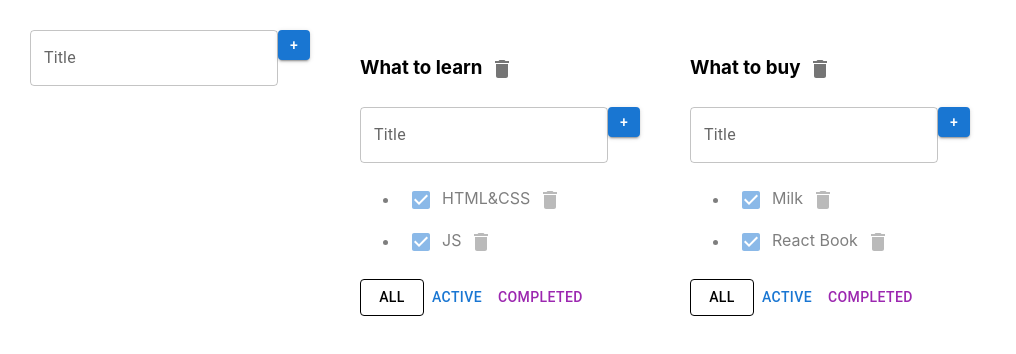
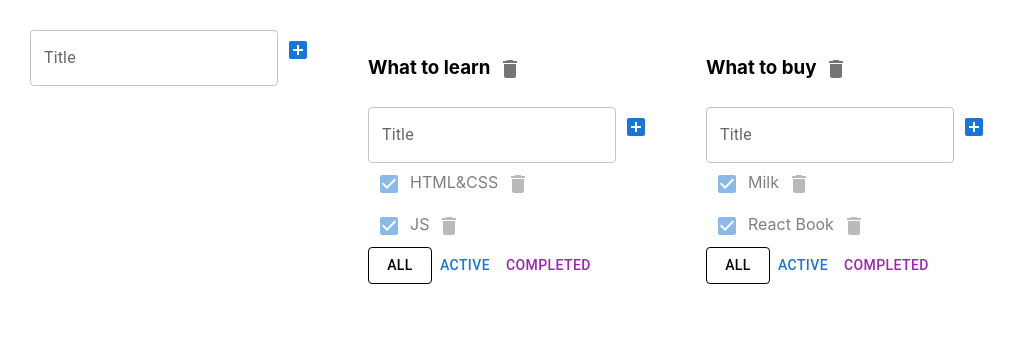
Before and after one commit to Photi31/ToDo_Tuesday, a React (Create React App) app: page / in a window 1280 px wide. Shown: the top 354 px of the page, without its empty margins (0-1016 px from the left). Built offline with nearby package versions, Linux system fonts and the light colour scheme.

Commit message:
Changed Button add todo/task on IconButton, changed ul and li on div

```diff
--- a/src/AddItemForm.tsx
+++ b/src/AddItemForm.tsx
@@ -1,5 +1,6 @@
 import React, {ChangeEvent, KeyboardEvent, useState} from 'react';
-import {Button, TextField} from "@mui/material";
+import {Button, IconButton, TextField} from "@mui/material";
+import {AddBox} from "@mui/icons-material";
 
 type AddItemFormPropsType = {
     addItem: (title: string) => void
@@ -46,10 +47,15 @@ export function AddItemForm(props: AddItemFormPropsType) {
                    helperText={error}
         />
         {/*<button onClick={addItem}>+</button>*/}
-        <Button variant='contained'
+        {/*<Button variant='contained'*/}
+        {/*        color='primary'*/}
+        {/*        onClick={addItem}*/}
+        {/*        style={{maxWidth: '30px', maxHeight: '30px', minWidth: '30px', minHeight: '30px'}}>+</Button>*/}
+        <IconButton
                 color='primary'
-                onClick={addItem}
-                style={{maxWidth: '30px', maxHeight: '30px', minWidth: '30px', minHeight: '30px'}}>+</Button>
+                onClick={addItem}>
+            <AddBox/>
+        </IconButton>
         {/*{error && <div className="error-message">{error}</div>}*/}
     </div>
 }
--- a/src/Todolist.tsx
+++ b/src/Todolist.tsx
@@ -49,7 +49,7 @@ export function Todolist(props: PropsType) {
             </IconButton>
         </h3>
         <AddItemForm addItem={addTask}/>
-        <ul>
+        <div>
             {
                 props.tasks.map(t => {
                     const onClickHandler = () => props.removeTask(t.id, props.id)
@@ -62,7 +62,7 @@ export function Todolist(props: PropsType) {
                     }
 
 
-                    return <li key={t.id} className={t.isDone ? "is-done" : ""}>
+                    return <div key={t.id} className={t.isDone ? "is-done" : ""}>
                         {/*<input type="checkbox" onChange={onChangeHandler} checked={t.isDone}/>*/}
                         <Checkbox color='primary' onChange={onChangeHandler} checked={t.isDone}/>
                         <EditableSpan value={t.title} onChange={onTitleChangeHandler} />
@@ -70,10 +70,10 @@ export function Todolist(props: PropsType) {
                         <IconButton onClick={onClickHandler}>
                             <Delete/>
                         </IconButton>
-                    </li>
+                    </div>
                 })
             }
-        </ul>
+        </div>
         <div>
             {/*<button className={props.filter === 'all' ? "active-filter" : ""}*/}
             {/*        onClick={onAllClickHandler}>All*/}
```
